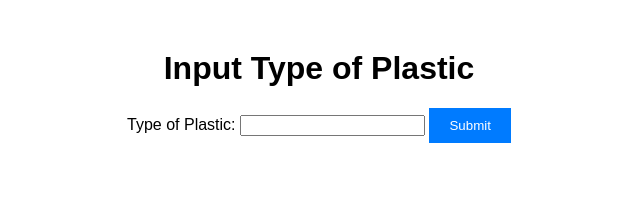
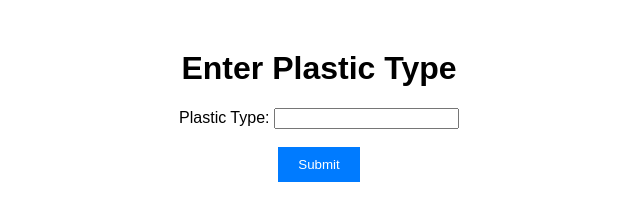
Before and after one commit to Bcack/CSPFINAL, a plain HTML site: page input.html in a window 1280 px wide. Shown: the whole page, without its empty margins (321-961 px from the left). Drawn offline with Linux system fonts and the light colour scheme.

Commit message:
Update input.html

```diff
--- a/input.html
+++ b/input.html
@@ -3,19 +3,19 @@
 <head>
     <meta charset="UTF-8">
     <meta name="viewport" content="width=device-width, initial-scale=1.0">
-    <title>Input Type of Plastic</title>
+    <title>Plastic Type Input</title>
     <link rel="stylesheet" href="styles.css">
 </head>
 <body>
     <div class="container">
-        <h1>Input Type of Plastic</h1>
-        <form id="plasticForm">
-            <label for="plasticType">Type of Plastic:</label>
+        <h1>Enter Plastic Type</h1>
+        <!-- Form for plastic type input -->
+        <form action="products.html">
+            <label for="plasticType">Plastic Type:</label>
             <input type="text" id="plasticType" name="plasticType" required>
+            <br><br>
             <button type="submit">Submit</button>
         </form>
     </div>
-
-    <script src="script.js"></script>
 </body>
 </html>
```
